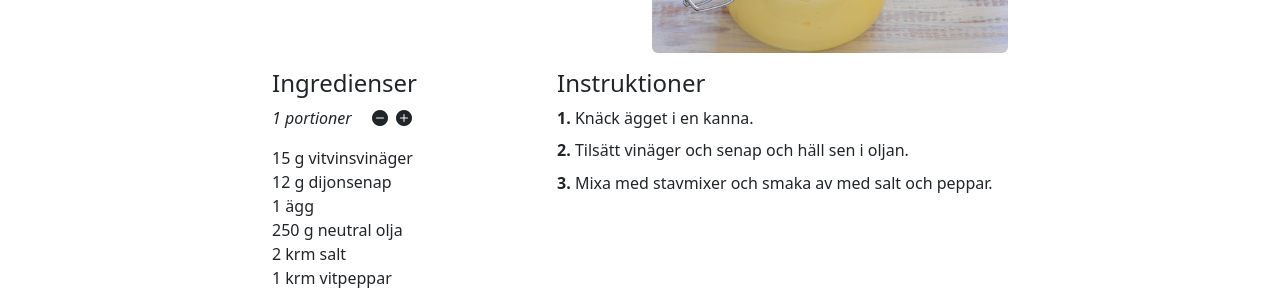
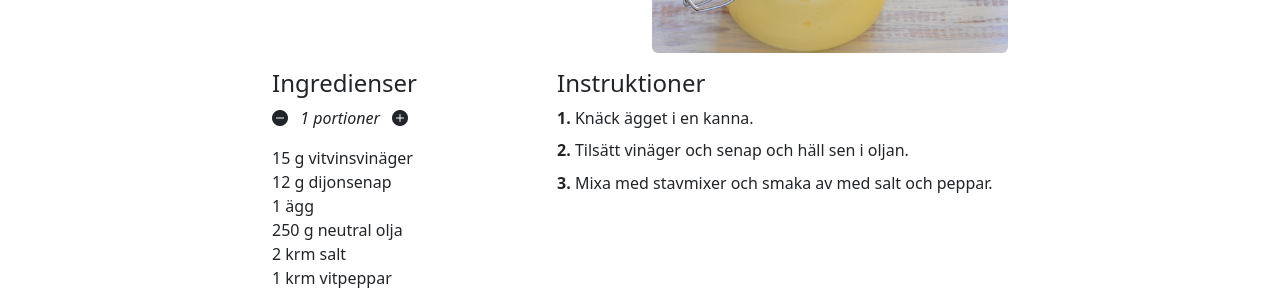
Before and after one commit to jolars/recipes, a Jekyll site: the page built from _recipes/helaggsmajo.md, in a window 1280 px wide. Shown: the part 264-564 px from the top of the page. Built offline with Jekyll 4.4.1, drawn with Linux system fonts in a browser that asks for light colours.

Commit message:
feat: modify servings layout

```diff
--- a/_layouts/recipe.html
+++ b/_layouts/recipe.html
@@ -21,13 +21,13 @@ layout: base
         <h4>Ingredienser</h4>
         {%- if page.servings -%}
             <p>
-                <em><span id="servings" data-servings="{{ page.servings }}">{{ page.servings }}</span> portioner</em>
-                <a class="icon-link link-dark ps-3 me-1"
+                <a class="icon-link link-dark pe-2"
                    href="javascript:void(0)"
                    onclick="modifyServings('down');">
                     <i class="bi bi-dash-circle-fill"></i>
                 </a>
-                <a class="icon-link link-dark"
+                <em><span id="servings" data-servings="{{ page.servings }}">{{ page.servings }}</span> portioner</em>
+                <a class="icon-link link-dark ps-2"
                    href="javascript:void(0)"
                    onclick="modifyServings('up');">
                     <i class="bi bi-plus-circle-fill"></i>
```
